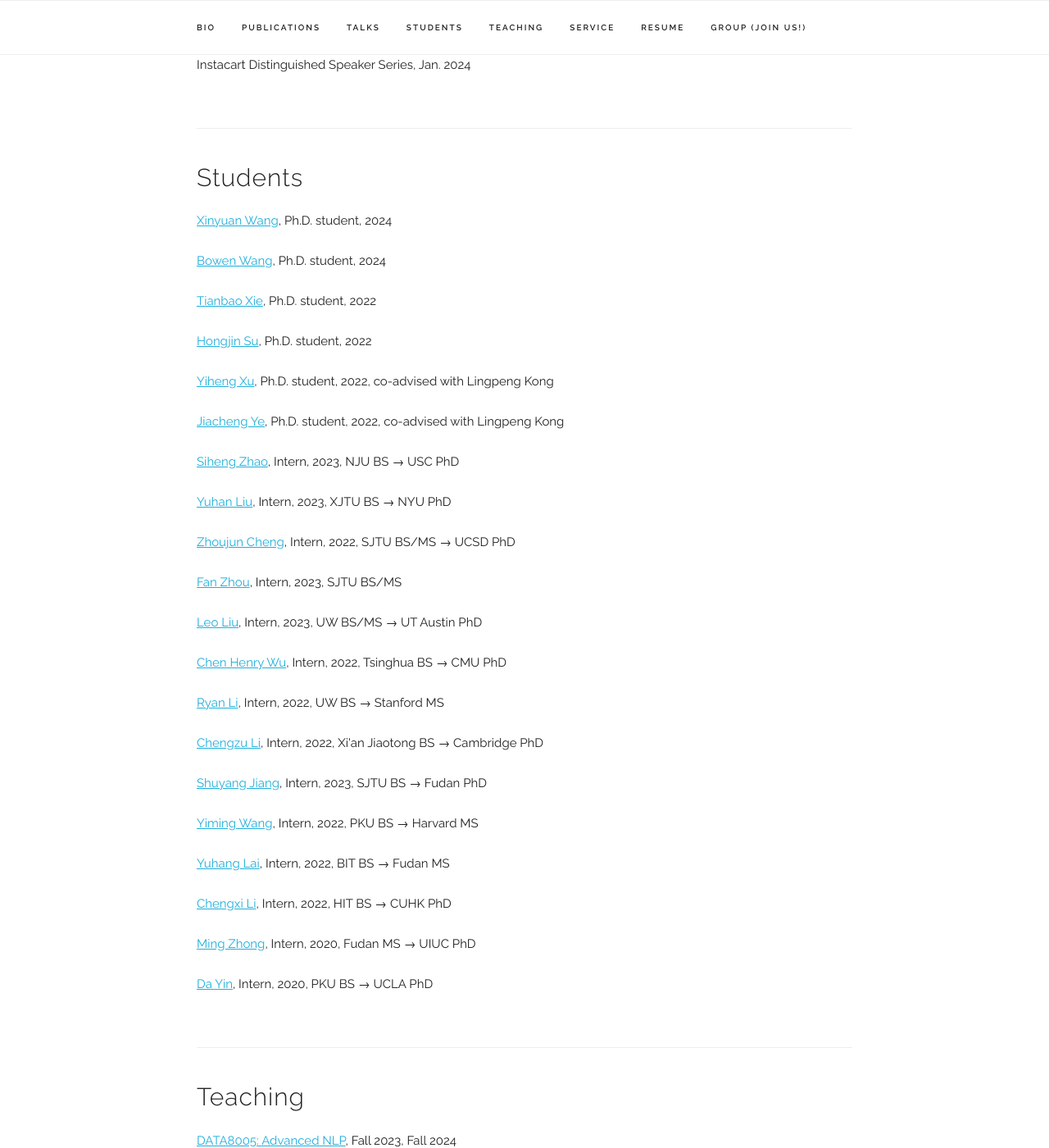
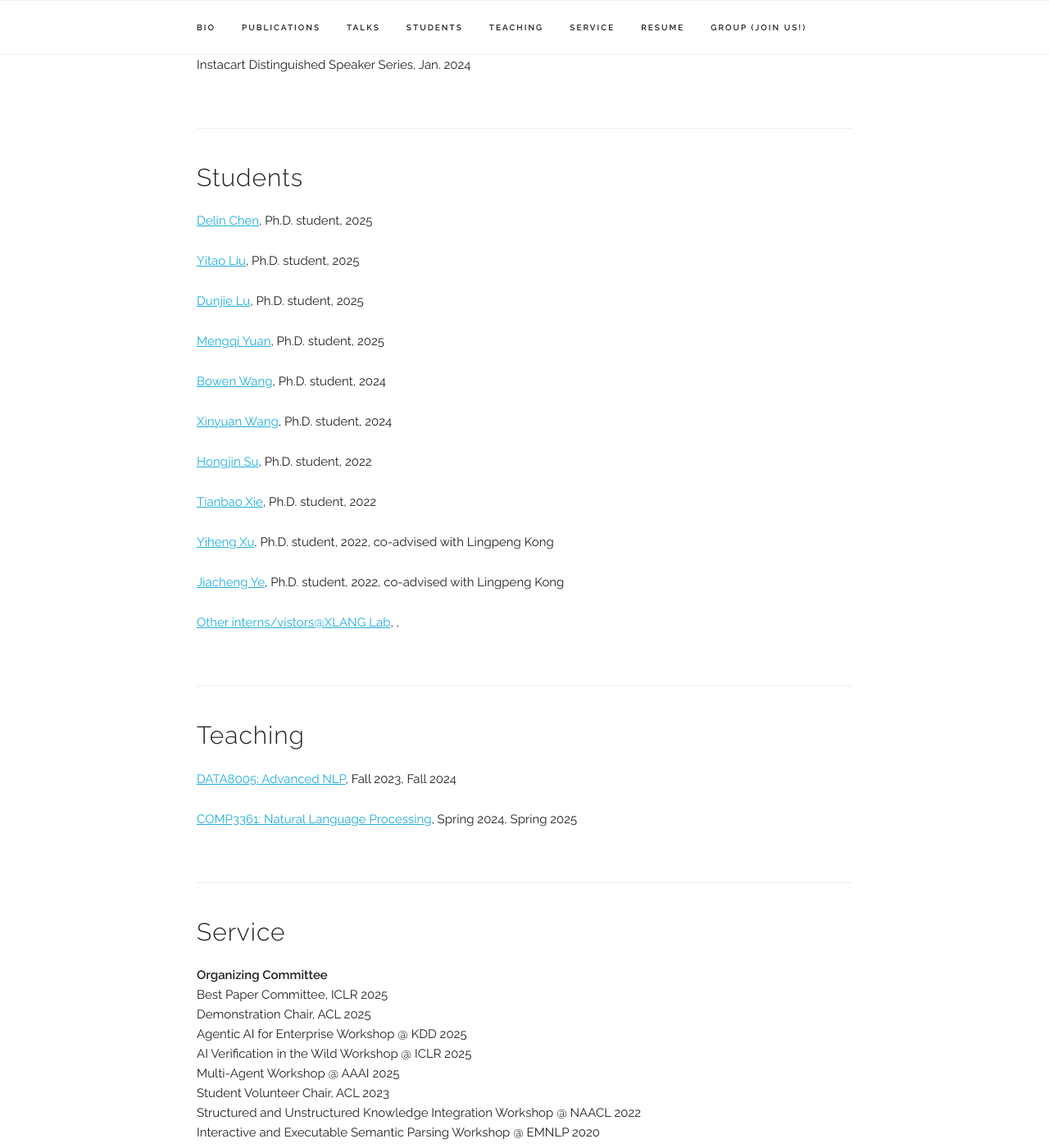
Before and after one commit to taoyds/taoyds.github.io, a Jekyll site: the page built from index.html, in a window 1280 px wide and 1400 px high, scrolled down 5587 px. Shown: the whole window at 82% size. Built offline with Jekyll 4.4.1, drawn with Linux system fonts in a browser that asks for light colours; some web fonts are replaced; some of the changed lines change nothing that is shown.

Commit message:
Update students.yaml

```diff
--- a/_data/students.yaml
+++ b/_data/students.yaml
@@ -1,25 +1,45 @@
 
 students:
+    - name: "Delin Chen"
+      time: "2025"
+      title: "Ph.D. student"
+      category: "current"
+      link: "https://chendl02.github.io/"
+    - name: "Yitao Liu"
+      time: "2025"
+      title: "Ph.D. student"
+      category: "current"
+      link: "https://yitaoliu17.com/"
+    - name: "Dunjie Lu"
+      time: "2025"
+      title: "Ph.D. student"
+      category: "current"
+      link: "https://ludunjie1219.github.io/"
+    - name: "Mengqi Yuan"
+      time: "2025"
+      title: "Ph.D. student"
+      category: "current"
+      link: "https://yuanmengqi.github.io/"
+    - name: "Bowen Wang"
+      time: "2024"
+      title: "Ph.D. student"
+      category: "current"
+      link: "https://bowenbryanwang.github.io"
     - name: "Xinyuan Wang"
       time: "2024"
       title: "Ph.D. student"
       category: "current"
       link: "https://xinyuanwangcs.github.io"
-    - name: "Bowen Wang"
-      time: "2024"
+    - name: "Hongjin Su"
+      time: "2022"
       title: "Ph.D. student"
       category: "current"
-      link: "https://bowenbryanwang.github.io"
+      link: "https://hongjin-su.github.io"
     - name: "Tianbao Xie"
       time: "2022"
       title: "Ph.D. student"
       category: "current"
       link: "https://tianbaoxie.com"
-    - name: "Hongjin Su"
-      time: "2022"
-      title: "Ph.D. student"
-      category: "current"
-      link: "https://hongjin-su.github.io"
     - name: "Yiheng Xu"
       time: "2022, co-advised with Lingpeng Kong"
       title: "Ph.D. student"
@@ -30,66 +50,71 @@ students:
       title: "Ph.D. student"
       category: "current"
       link: "https://jiacheng-ye.github.io/"
-    - name: "Siheng Zhao"
-      time: "2023, NJU BS → USC PhD"
-      title: "Intern"
+    - name: "Other interns/vistors@XLANG Lab"
+      time: ""
+      title: ""
       category: "current"
-      link: "https://sihengz02.github.io"
-    - name: "Yuhan Liu"
-      time: "2023, XJTU BS → NYU PhD"
-      title: "Intern"
-      category: "current"
-      link: "https://www.yhliu-nlp.info"
-    - name: "Zhoujun Cheng"
-      time: "2022, SJTU BS/MS → UCSD PhD"
-      title: "Intern"
-      category: "current"
-      link: "https://blankcheng.github.io/"
-    - name: "Fan Zhou"
-      time: "2023, SJTU BS/MS"
-      title: "Intern"
-      category: "current"
-      link: "https://koalazf99.github.io/"
-    - name: "Leo Liu"
-      time: "2023, UW BS/MS → UT Austin PhD"
-      title: "Intern"
-      category: "current"
-      link: "leo-liuzy.github.io"
-    - name: "Chen Henry Wu"
-      time: "2022, Tsinghua BS → CMU PhD"
-      title: "Intern"
-      category: "current"
-      link: "https://chenwu.io"
-    - name: "Ryan Li"
-      time: "2022, UW BS → Stanford MS"
-      title: "Intern"
-      category: "current"
-      link: "https://www.linkedin.com/in/ryan-li-a9b2761b8/"
-    - name: "Chengzu Li"
-      time: "2022, Xi'an Jiaotong BS → Cambridge PhD"
-      title: "Intern"
-      category: "current"
-      link: "https://chengzu-li.github.io"
-    - name: "Shuyang Jiang"
-      time: "2023, SJTU BS → Fudan PhD"
-      title: "Intern"
-      category: "current"
-      link: "https://pixas.github.io/"
-    - name: "Yiming Wang"
-      time: "2022, PKU BS → Harvard MS"
-      title: "Intern"
-      category: "current"
-      link: "https://rubywong123.github.io/"
-    - name: "Yuhang Lai"
-      time: "2022, BIT BS → Fudan MS"
-      title: "Intern"
-      category: "current"
-      link: "https://halfrot.github.io/"
-    - name: "Chengxi Li"
-      time: "2022, HIT BS → CUHK PhD"
-      title: "Intern"
-      category: "current"
-      link: "https://baigker.github.io/"
+      link: "https://xlang.ai/team"
+    # - name: "Siheng Zhao"
+    #   time: "2023, NJU BS → USC PhD"
+    #   title: "Intern"
+    #   category: "current"
+    #   link: "https://sihengz02.github.io"
+    # - name: "Yuhan Liu"
+    #   time: "2023, XJTU BS → NYU PhD"
+    #   title: "Intern"
+    #   category: "current"
+    #   link: "https://www.yhliu-nlp.info"
+    # - name: "Zhoujun Cheng"
+    #   time: "2022, SJTU BS/MS → UCSD PhD"
+    #   title: "Intern"
+    #   category: "current"
+    #   link: "https://blankcheng.github.io/"
+    # - name: "Fan Zhou"
+    #   time: "2023, SJTU BS/MS"
+    #   title: "Intern"
+    #   category: "current"
+    #   link: "https://koalazf99.github.io/"
+    # - name: "Leo Liu"
+    #   time: "2023, UW BS/MS → UT Austin PhD"
+    #   title: "Intern"
+    #   category: "current"
+    #   link: "leo-liuzy.github.io"
+    # - name: "Chen Henry Wu"
+    #   time: "2022, Tsinghua BS → CMU PhD"
+    #   title: "Intern"
+    #   category: "current"
+    #   link: "https://chenwu.io"
+    # - name: "Ryan Li"
+    #   time: "2022, UW BS → Stanford MS"
+    #   title: "Intern"
+    #   category: "current"
+    #   link: "https://www.linkedin.com/in/ryan-li-a9b2761b8/"
+    # - name: "Chengzu Li"
+    #   time: "2022, Xi'an Jiaotong BS → Cambridge PhD"
+    #   title: "Intern"
+    #   category: "current"
+    #   link: "https://chengzu-li.github.io"
+    # - name: "Shuyang Jiang"
+    #   time: "2023, SJTU BS → Fudan PhD"
+    #   title: "Intern"
+    #   category: "current"
+    #   link: "https://pixas.github.io/"
+    # - name: "Yiming Wang"
+    #   time: "2022, PKU BS → Harvard MS"
+    #   title: "Intern"
+    #   category: "current"
+    #   link: "https://rubywong123.github.io/"
+    # - name: "Yuhang Lai"
+    #   time: "2022, BIT BS → Fudan MS"
+    #   title: "Intern"
+    #   category: "current"
+    #   link: "https://halfrot.github.io/"
+    # - name: "Chengxi Li"
+    #   time: "2022, HIT BS → CUHK PhD"
+    #   title: "Intern"
+    #   category: "current"
+    #   link: "https://baigker.github.io/"
 #     - name: "Yushi Hu"
 #       time: "2022, UW PhD"
 #       title: "Student Collaborator"
@@ -105,16 +130,16 @@ students:
 #       title: "Student Collaborator"
 #       category: "current"
 #       link: "https://homes.cs.washington.edu/~jkasai/"
-    - name: "Ming Zhong"
-      time: "2020, Fudan MS → UIUC PhD"
-      title: "Intern"
-      category: "current"
-      link: "https://maszhongming.github.io/"
-    - name: "Da Yin"
-      time: "2020, PKU BS → UCLA PhD"
-      title: "Intern"
-      category: "current"
-      link: "https://wadeyin9712.github.io/"
+    # - name: "Ming Zhong"
+    #   time: "2020, Fudan MS → UIUC PhD"
+    #   title: "Intern"
+    #   category: "current"
+    #   link: "https://maszhongming.github.io/"
+    # - name: "Da Yin"
+    #   time: "2020, PKU BS → UCLA PhD"
+    #   title: "Intern"
+    #   category: "current"
+    #   link: "https://wadeyin9712.github.io/"
     # - name: "Naihao Deng"
     #   time: "2020, UMich BS → UMich PhD"
     #   title: "Summer Intern"
```
